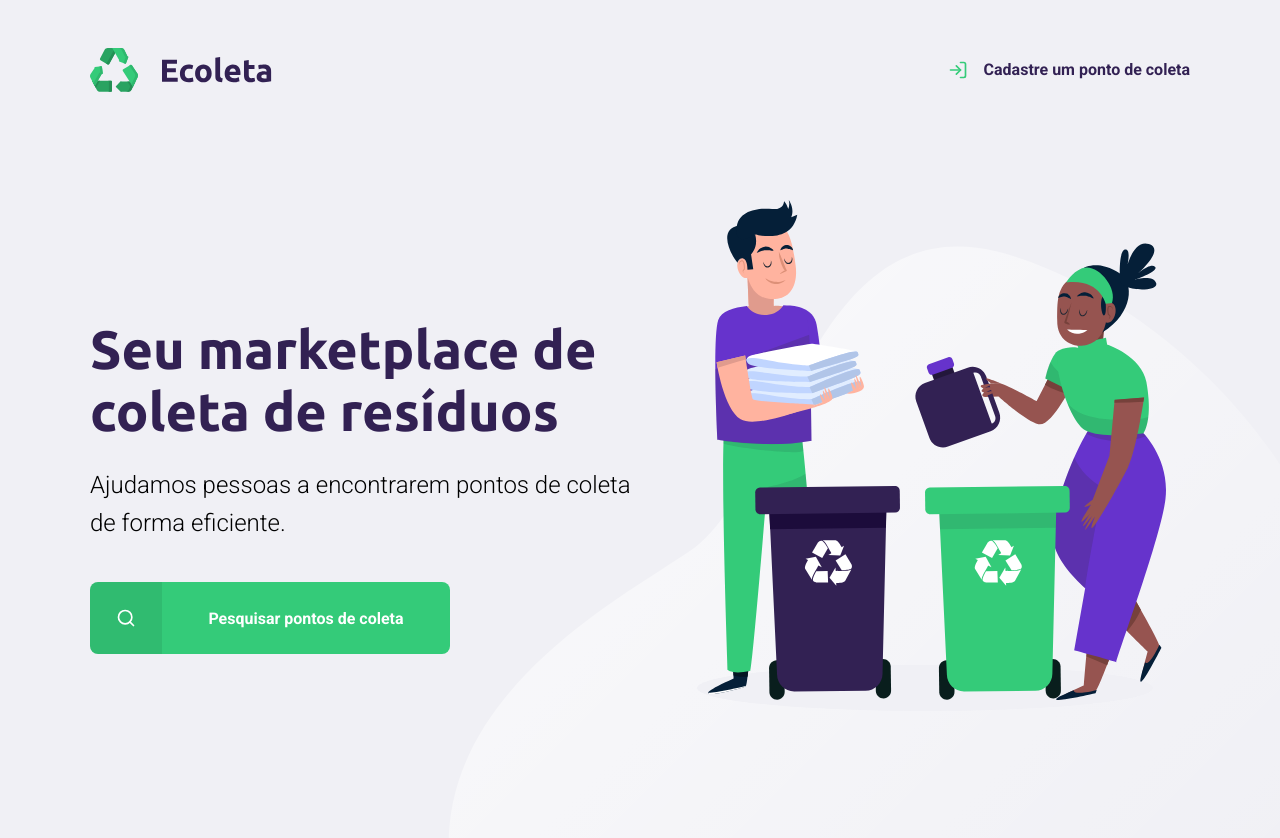
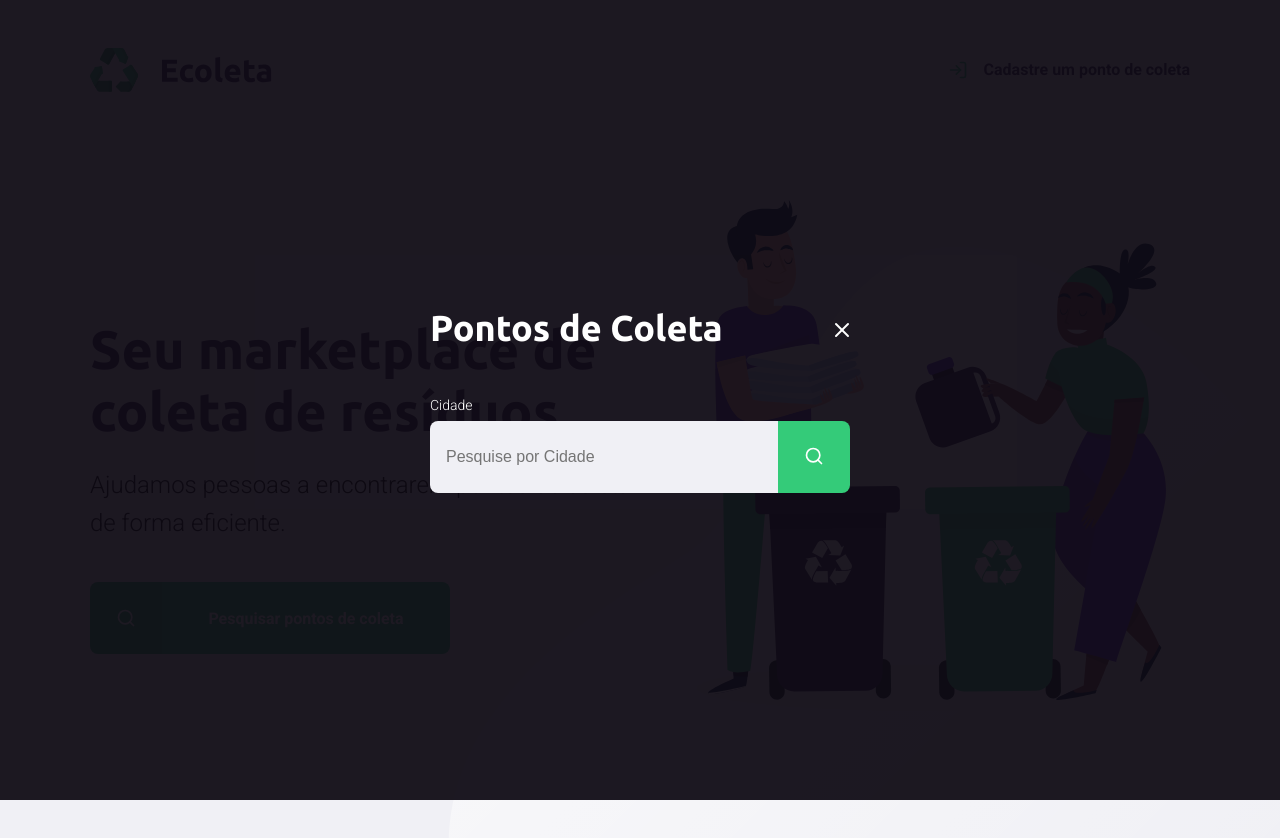
Before and after one commit to alvaropsouza/ecoleta, a plain HTML site: page index.html in a window 1280 px wide. Both pictures are taken after a click on the link "Pesquisar pontos de coleta". Drawn offline with Linux system fonts and the light colour scheme.

Commit message:
Bug fix and main.css add
- fixing bug (Var background-white) on css;

```diff
--- a/index.html
+++ b/index.html
@@ -9,6 +9,8 @@
 
     <link rel="stylesheet" href="styles/main.css">
     <link rel="stylesheet" href="styles/home.css">
+    <link rel="stylesheet" href="/styles/modal.css">
+
     <link rel="stylesheet" href="styles/responsive.css">
 
 </head>
@@ -17,7 +19,9 @@
     <div id="page-home">
             <div class="content">
                 <header>
-                    <img src="/assets/logo.svg" alt="Logomarca">
+                    <a href="/index.html">
+                        <img src="/assets/logo.svg" alt="Logomarca">
+                    </a>
                     <a href="/create-point.html">
                         <span></span>
                        Cadastre um ponto de coleta
@@ -34,5 +38,26 @@
                 </main>
             </div>
     </div>
+
+    <div id="modal" class="hide">
+        <div class="content">
+            <div class="header">
+                <h1>Pontos de Coleta</h1>
+                <a href="#">Fechar</a>
+            </div>
+            <form action="">
+                <label for="search">Cidade</label>
+                <div class="search field">
+                    <input type="text" name="search"
+                    placeholder="Pesquise por Cidade">
+                    <button>
+                        <img src="/assets/search.svg" alt="Buscar">
+                    </button>
+                </div>
+            </form>
+        </div>
+    </div>
+
+    <script src="/scripts/index.js"></script>
 </body>
 </html>
--- /dev/null
+++ b/scripts/index.js
@@ -0,0 +1,11 @@
+const buttonSearch = document.querySelector("#page-home main a")
+const modal = document.querySelector("#modal")
+const close = document.querySelector("#modal .header a")
+
+buttonSearch.addEventListener("click", () => {
+    modal.classList.remove("hide")
+})
+
+close.addEventListener("click", () => {
+    modal.classList.add("hide")
+})
--- a/styles/main.css
+++ b/styles/main.css
@@ -14,7 +14,7 @@
  }
 
  body {
-     background: #f0f0f5;
+    background: #f0f0f5;
      -webkit-font-smoothing: antialiased;
  }
 
--- /dev/null
+++ b/styles/modal.css
@@ -0,0 +1,99 @@
+:root {
+    --background-white: #f0f0f5;
+}
+
+#modal {
+    background-color: #0E0A14ef;
+
+    height: 100vh;
+    width: 100vw;
+
+    /*Set the position fixed wherever u want*/
+    position: fixed;
+    top: 0;
+
+    display: flex;
+    justify-content: center;
+    align-items: center;
+
+    transition: 400ms;
+}
+/*Not searching for a modal with class hide, runs like WHEN(javascript) modal have a class hide
+this css will run*/
+#modal.hide {
+    display: none;
+}
+
+#modal .content {
+    color: white;
+
+    width: 420px;
+}
+
+#modal .header {
+    display: flex;
+
+    align-items: center;
+    justify-content: space-between;
+
+    margin-bottom: 48px;
+}
+
+#modal .header a {
+    background-image: url('../assets/x.svg');
+
+    width: 20px;
+    height: 20px;
+
+    display: flex;
+
+    font-size: 0.01px;
+}
+
+#modal .header h1 {
+    color: white;
+
+    font-size: 36px;
+
+    line-height: 42px;
+}
+
+#modal form label {
+    font-size: 14px;
+    line-height: 16px;
+
+    display: block;
+    margin-bottom: 8px;
+}
+
+#modal form .field {
+    display: flex;
+}
+
+#modal form input {
+    flex: 1;
+
+
+    background-color: #f0f0f5;
+
+    border-radius: 8px 0 0 8px;
+    border: 0;
+    padding: 16px;
+
+    font-size: 16px;
+    color: #6c6c80;
+}
+
+#modal form button {
+    width: 72px;
+    height: 72px;
+
+    background-color: var(--primary-color);
+
+    border: 0;
+    border-radius: 0 8px 8px 0;
+}
+
+#modal form button:hover {
+    background-color: #2fb85e;
+}
```
Also changed, not shown: search-results.html (added, +61 -0 lines), styles/search-results.css (added, +58 -0 lines), scripts/create-point.js (line endings or trailing spaces), styles/create-point.css (line endings or trailing spaces).
